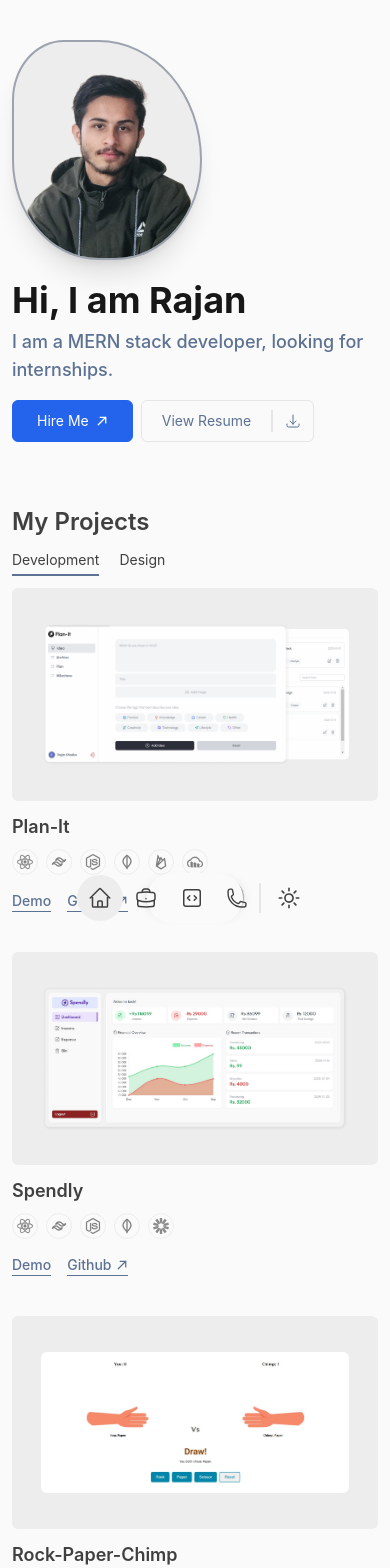
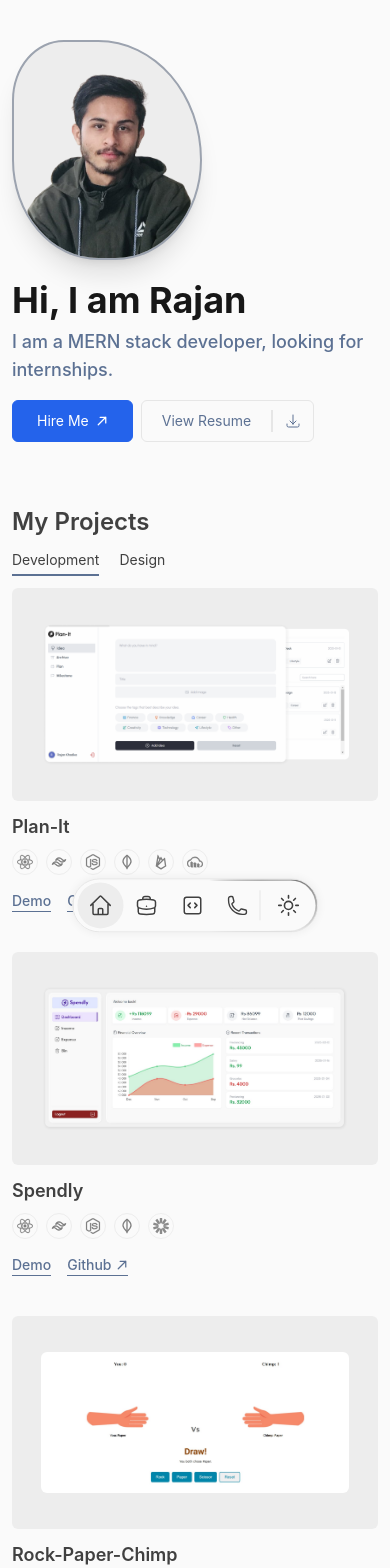
Before and after one commit to rajan-khadkaa/portfolio-v2, a React (Vite) app: page / in a window 390 px wide. Shown: the top 1568 px of the page. Built offline with nearby package versions, Linux system fonts and the light colour scheme; no server answers.

Commit message:
nav mobile issue 2

```diff
--- a/src/App.jsx
+++ b/src/App.jsx
@@ -62,13 +62,13 @@ function App() {
               show ? "" : "translate-y-[calc(100%+50px)]" //this will hide and further push down the navbar by 50px so nothing appears
               // show ? "" : ""
               // } transition-all duration-500 fixed bottom-4 left-1/2 transform -translate-x-1/2 box-border rounded-full bg-white shadow-shadow-all-sides border-[1.5px] border-bdr-opt`}
-            } transition-all duration-500 fixed bottom-4 left-1/2 transform -translate-x-1/2 box-border rounded-full bg-white shadow-shadow-all-sides`}
+            } transition-all duration-500 fixed  bottom-4 left-1/2 transform -translate-x-1/2 box-border rounded-full bg-white shadow-shadow-all-sides`}
           >
             <Navbar />
           </div>
         </div>
       </div>
-      <div className="flex justify-center relative bg-clr-footer w-full">
+      <div className="flex justify-center bg-clr-footer w-full">
         <Footer />
       </div>
     </div>
--- a/src/index.css
+++ b/src/index.css
@@ -105,8 +105,8 @@ html {
   ); */
   /* width: fit-content;
   height: fit-content; */
-  width: 100px;
-  height: 40px;
+  /* width: 100px;
+  height: 40px; */
   /* border-radius: 10px; */
   animation: 5s spin linear infinite;
   z-index: 2;
@@ -140,7 +140,7 @@ html {
   transform: translateX(-50%);
   background-color: hsl(var(--clr-white));
   /* border-radius: 8px; */
-  z-index: -1;
+  z-index: 1;
 }
 
 .flip-wrapper {
```
